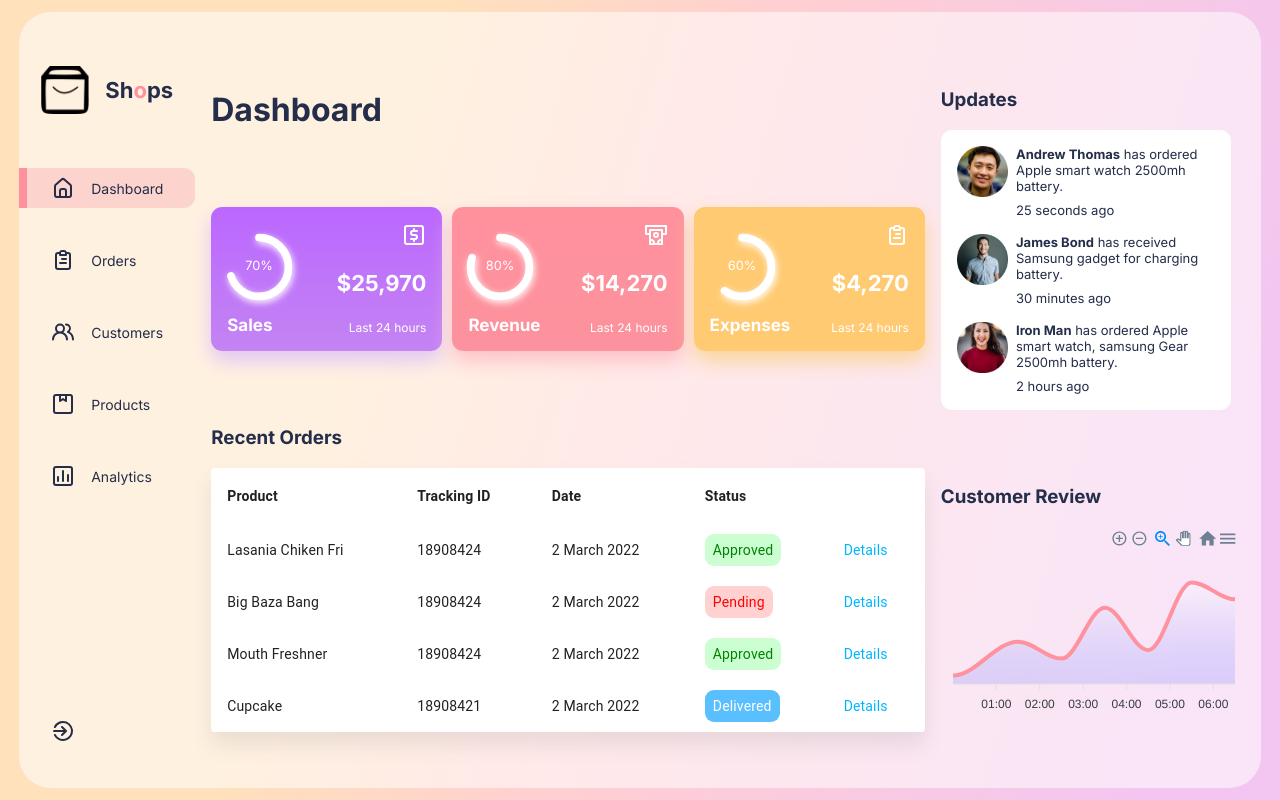
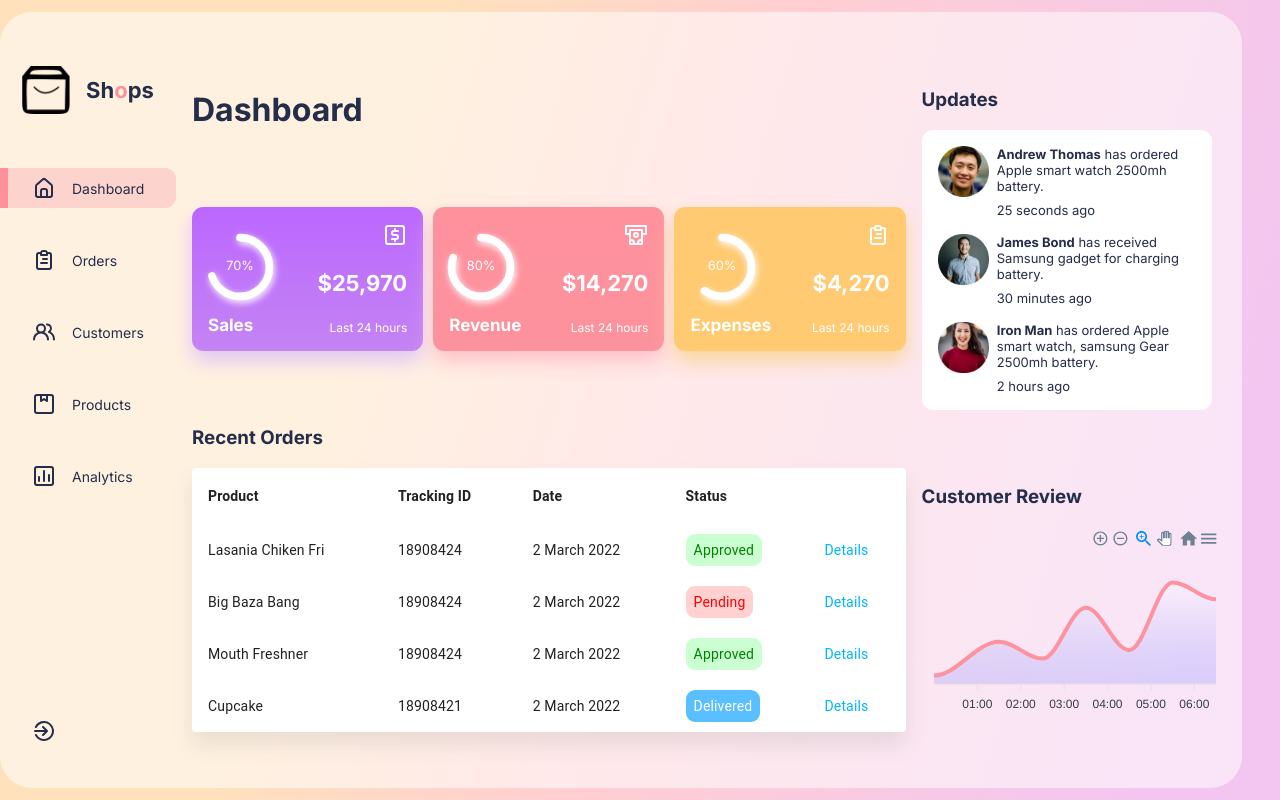
Before and after one commit to RSTamim/React-GYM-website-Practice-Part, a React (Create React App) app: page / in a window 1280 px wide. Built offline with nearby package versions, Linux system fonts and the light colour scheme.

Commit message:
Update App.css

```diff
--- a/src/App.css
+++ b/src/App.css
@@ -23,7 +23,7 @@
   height: 100vh;
   display: flex;
   align-items: center;
-  justify-content: center;
+  justify-content: ;
   font-family: 'Inter', sans-serif;
 }
 
```
